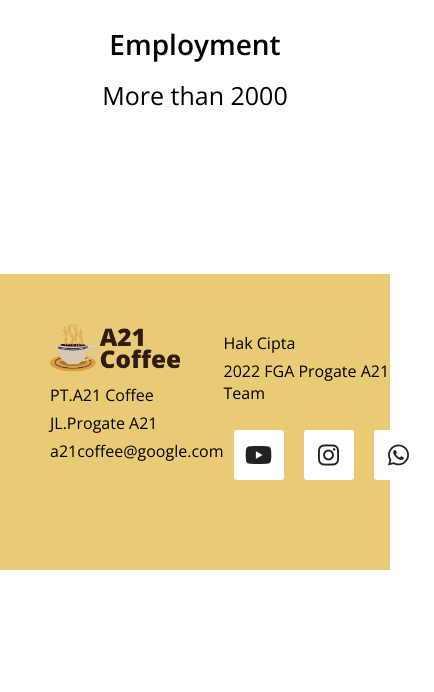
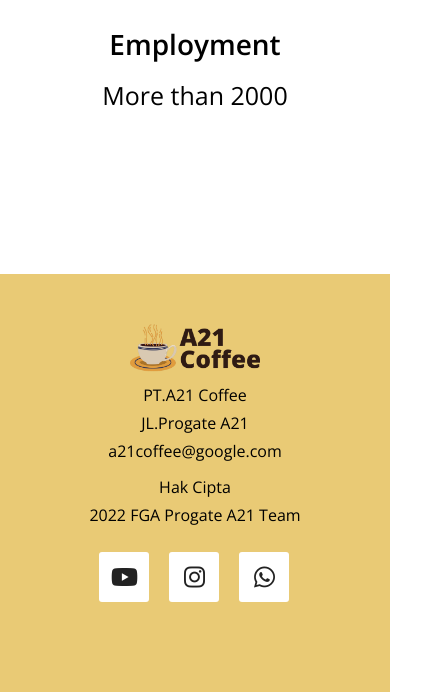
Before and after one commit to intanaidarhmn/A21-coffee, a plain HTML site: page index.html in a window 390 px wide. Shown: the part 3387-4079 px from the top of the page, 434 px wide, since content can reach past the window. Before the commit the page ends 3957 px from the top, so only its background shows below. Drawn offline with nearby package versions, Linux system fonts and the light colour scheme.

Commit message:
Update responsive.css

```diff
--- a/responsive.css
+++ b/responsive.css
@@ -114,11 +114,13 @@
       }
       /* END OF CONTACT US */
 
-	.footer-menu{
-		justify-content:left;
+	.footer_menu{
+		justify-content:unset;
 		flex-direction:column;
+		align-items:center;
+		text-align:center;
 	}
-	.footer .col_2{
+	.footer_menu .col_2{
 		margin-top:8px;
 	}
 }
```
